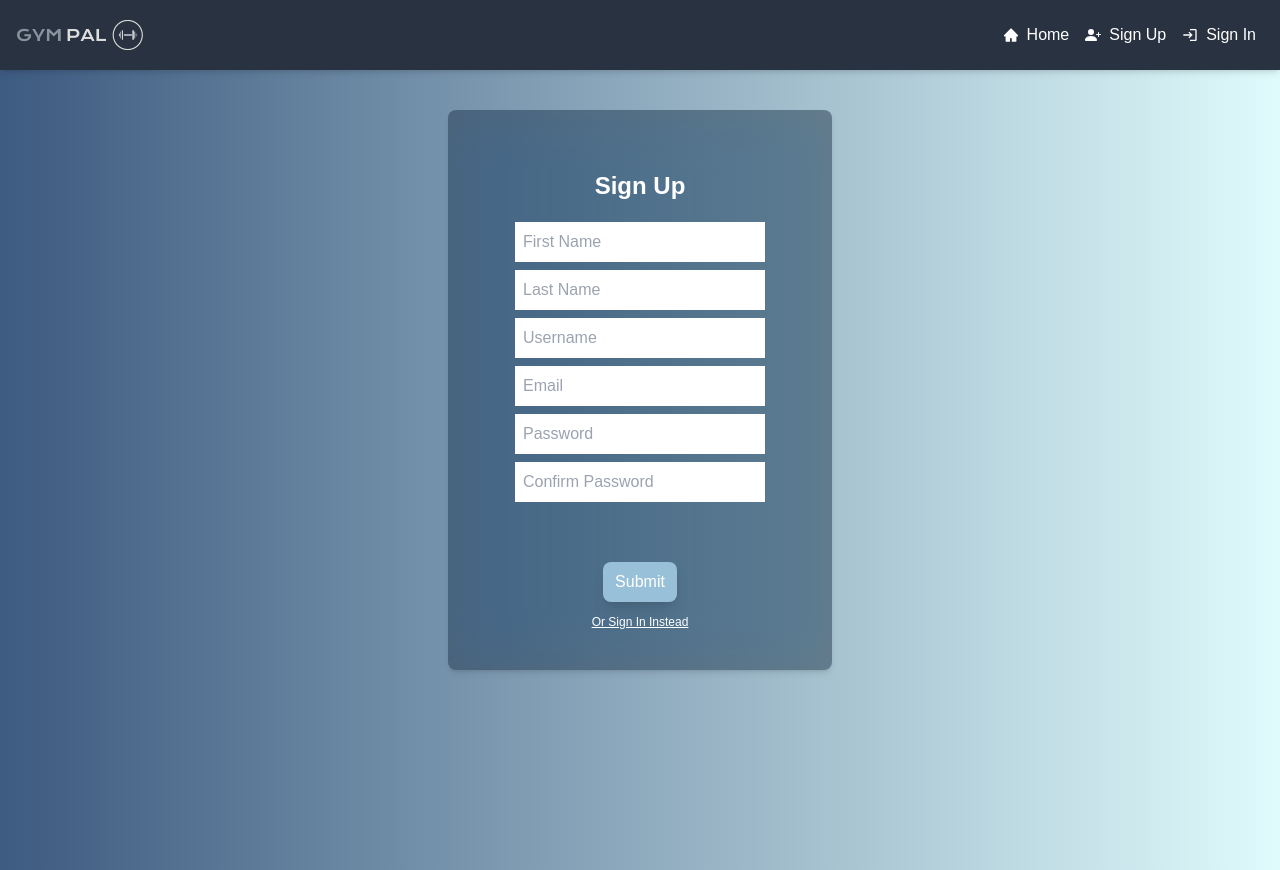
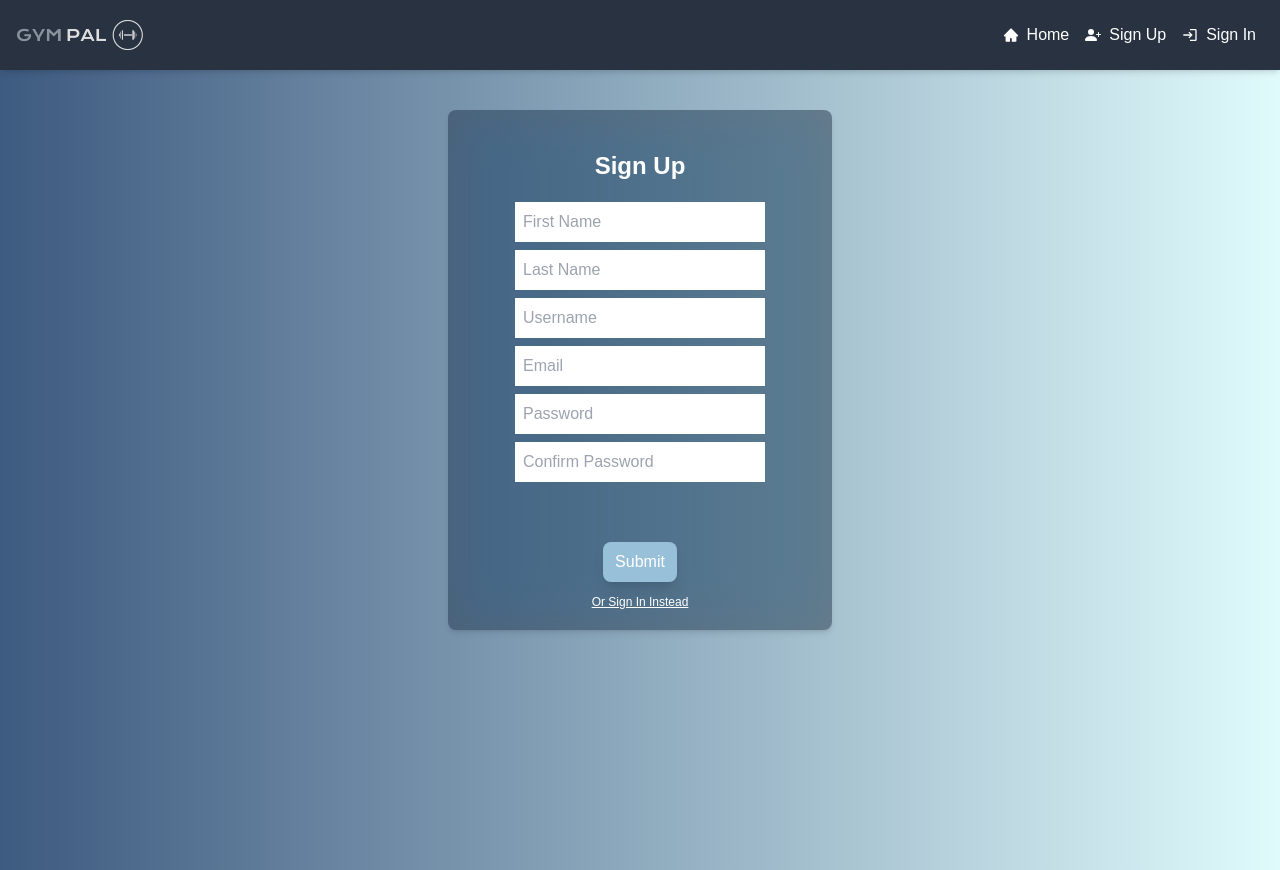
Before and after one commit to SammyG1996/gym_pal, a React (Create React App) app: page /signup in a window 1280 px wide. Built offline with nearby package versions, Linux system fonts and the light colour scheme; no server answers; what tailwindcss-animated would draw is missing.

Commit message:
updated styling

```diff
--- a/src/components/helper_components/forms/SignInForm.tsx
+++ b/src/components/helper_components/forms/SignInForm.tsx
@@ -83,7 +83,7 @@ const SignInForm = () => {
             {loading && <Spinner />}
 
             {!loading && <form  onSubmit={handleSubmit}>
-                <div className={`bg-[${Colors.dark}] bg-opacity-50 backdrop-blur-xl backdrop-filter backdrop-saturate-200 rounded-lg p-10 mt-10 w-[80vw] md:w-[60vw] lg:w-[30vw] shadow-lg flex flex-col items-center`}>
+                <div className={`bg-[${Colors.dark}] bg-opacity-50 backdrop-blur-xl backdrop-filter backdrop-saturate-200 rounded-lg p-5 mt-10 w-[80vw] md:w-[60vw] lg:w-[30vw] shadow-lg flex flex-col items-center`}>
                     <h1 className='text-2xl text-center my-5 text-white font-black'>Sign In</h1>
                     <div className='mb-2'>
                         <input value={inputData.username} onChange={handleUpdate} className='w-[250px] py-2 px-2' type='text' name='username' id='username' placeholder='Username' />
--- a/src/components/helper_components/forms/SignUpForm.tsx
+++ b/src/components/helper_components/forms/SignUpForm.tsx
@@ -91,7 +91,7 @@ const SignUpForm = () => {
             {loading && <Spinner />}
 
             {!loading && <form  onSubmit={handleSubmit}>
-                <div className={`bg-[${Colors.dark}] bg-opacity-50 backdrop-blur-xl backdrop-filter backdrop-saturate-200 rounded-lg p-10 mt-10 w-[80vw] md:w-[60vw] lg:w-[30vw] shadow-md flex flex-col items-center`}>
+                <div className={`bg-[${Colors.dark}] bg-opacity-50 backdrop-blur-xl backdrop-filter backdrop-saturate-200 rounded-lg p-5 mt-10 w-[80vw] md:w-[60vw] lg:w-[30vw] shadow-md flex flex-col items-center`}>
                     <h1 className='text-2xl text-center my-5 text-white font-black'>Sign Up</h1>
                     {outhAlert && <p className='text-sm text-center text-white font-black'>You information has been auto filled.</p> }
                     {outhAlert && <p className='text-sm text-center text-white font-black'>Please enter a password and submit.</p> }
```
